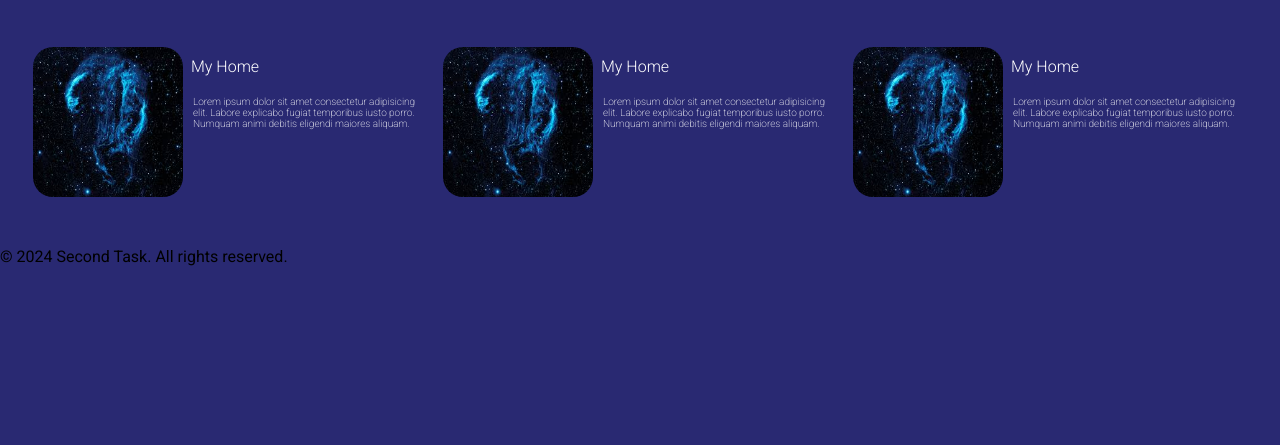
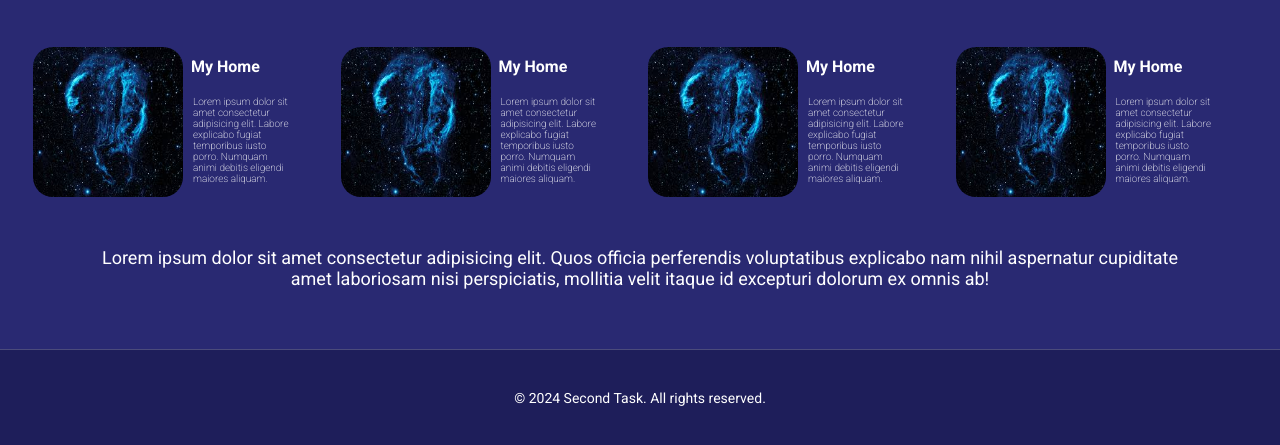
Before and after one commit to mahaabdulla/yemen_web_task2, a plain HTML site: page index.html in a window 1280 px wide. Shown: the part 629-1074 px from the top of the page. Before the commit the page ends 895 px from the top, so only its background shows below. Drawn offline with Linux system fonts and the light colour scheme.

Commit message:
create fotter

```diff
--- a/css/style.css
+++ b/css/style.css
@@ -80,7 +80,7 @@
 }
 
 .banner-img {
-  width: 50%;                    /* الصورة تأخذ نصف العرض */
+  width: 50%;
   height: auto;
   border-radius: 20px;
   object-fit: cover;
@@ -94,7 +94,7 @@
 
 .products-heading{
     text-align: center;
-    margin: 25px 0;
+    margin-bottom: 20px;
     font-weight: 400;
     color: white;
 }
@@ -107,7 +107,7 @@
 
 .products h1{
     font-size: 16px;
-    font-weight: 300;
+    font-weight: bold;
     margin: 10px 8px;
 }
 
@@ -115,4 +115,39 @@
     font-size: 10px;
     font-weight: 200;
     padding: 10px;
+    padding-right: 40px;
 }
+
+.services{
+    margin: 50px 80px;
+    color: white;
+    font-size: 18px;
+    text-align: center;
+}
+
+
+.footer {
+    background-color: rgb(30, 30, 90);
+    margin-top: 60px;
+    color: white;
+    text-align: center;
+    padding: 40px 0;
+    font-size: 14px;
+    border-top: 1px solid rgba(255, 255, 255, 0.2);
+}
+
+.footer p {
+     background-color: rgb(30, 30, 90);
+}
+
+/* لو أحببت إضافة تأثير عند تمرير الماوس على روابط داخل الفوتر */
+.footer a {
+    color: #fff;
+    text-decoration: none;
+    margin: 0 10px;
+    transition: color 0.3s;
+}
+
+.footer a:hover {
+    color: #ffcc00; /* لون أصفر فاتح عند المرور */
+}
--- a/index.html
+++ b/index.html
@@ -56,7 +56,6 @@
         </div>
         <img src="./images/stars.jpg" alt="">
         <div>
-
             <h1>My Home</h1>
             <p>Lorem ipsum dolor sit amet consectetur adipisicing elit. Labore explicabo fugiat temporibus iusto porro.
                 Numquam animi debitis eligendi maiores aliquam.</p>
@@ -68,7 +67,17 @@
             <p>Lorem ipsum dolor sit amet consectetur adipisicing elit. Labore explicabo fugiat temporibus iusto porro.
                 Numquam animi debitis eligendi maiores aliquam.</p>
         </div>
+         <img src="./images/stars.jpg" alt="">
+        <div>
+            <h1>My Home</h1>
+            <p>Lorem ipsum dolor sit amet consectetur adipisicing elit. Labore explicabo fugiat temporibus iusto porro.
+                Numquam animi debitis eligendi maiores aliquam.</p>
+        </div>
 
+    </section>
+
+    <section class="services">
+        <p>Lorem ipsum dolor sit amet consectetur adipisicing elit. Quos officia perferendis voluptatibus explicabo nam nihil aspernatur cupiditate amet laboriosam nisi perspiciatis, mollitia velit itaque id excepturi dolorum ex omnis ab!</p>
     </section>
 
 
```
